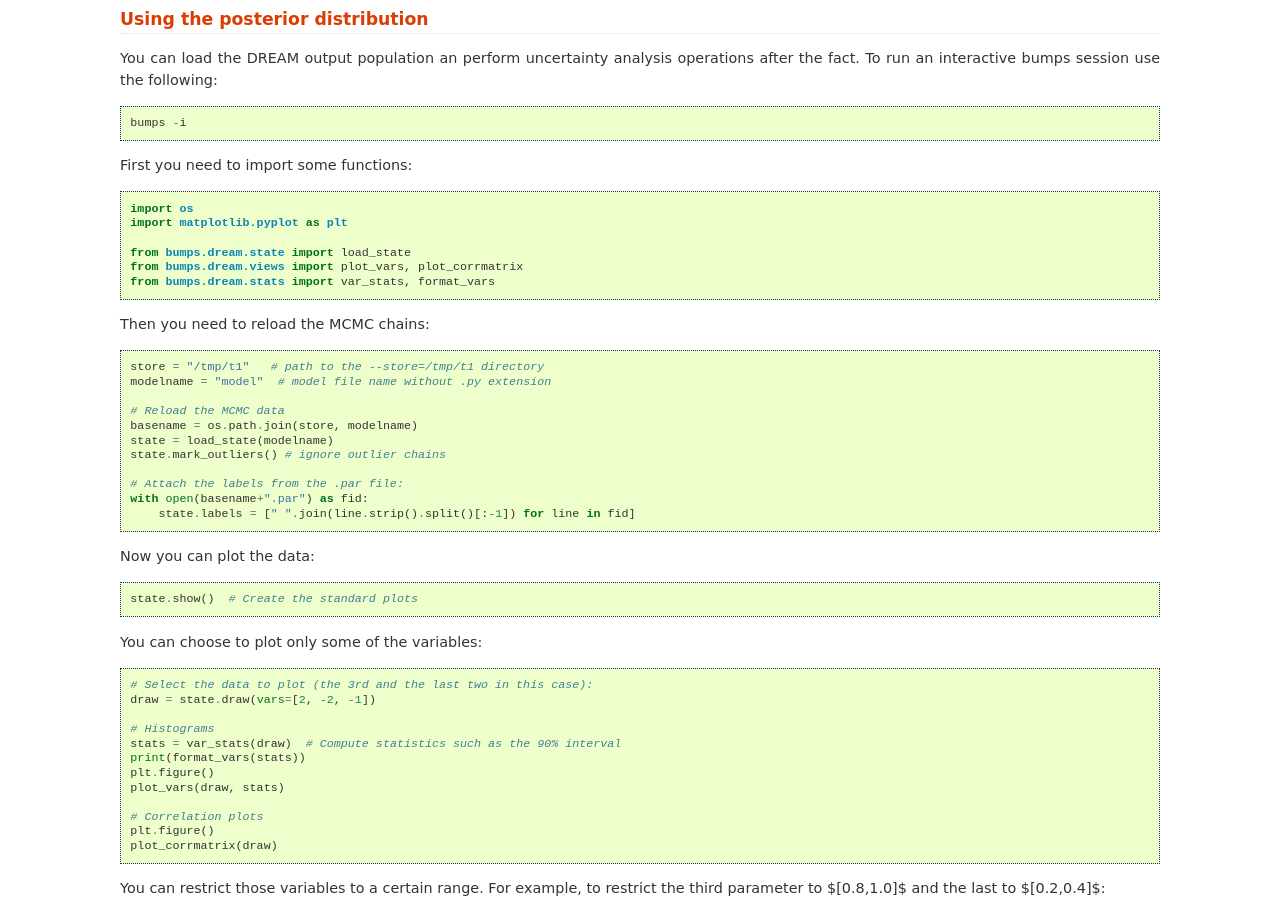
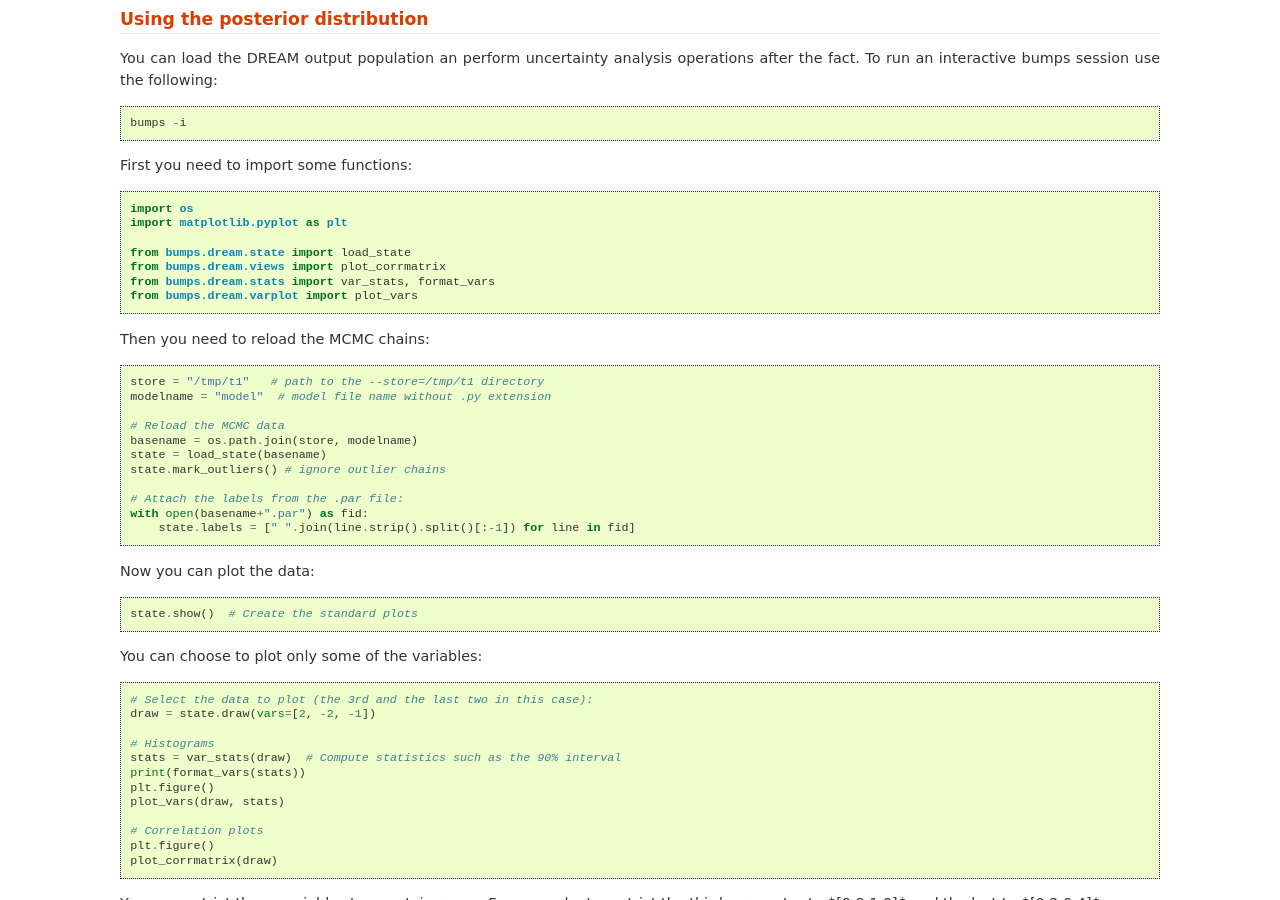
Before and after one commit to bumps/bumps, a Sphinx documentation site: the page built from doc/guide/fitting.rst, in a window 1280 px wide and 900 px high, scrolled down 4818 px. Built offline with Sphinx 7.4.7, drawn with Linux system fonts in a browser that asks for light colours; pages that are not in the unit, such as notebooks, are missing from menus.

Commit message:
fix doctests

```diff
--- a/doc/guide/fitting.rst
+++ b/doc/guide/fitting.rst
@@ -286,8 +286,9 @@ First you need to import some functions::
     import matplotlib.pyplot as plt
 
     from bumps.dream.state import load_state
-    from bumps.dream.views import plot_vars, plot_corrmatrix
+    from bumps.dream.views import plot_corrmatrix
     from bumps.dream.stats import var_stats, format_vars
+    from bumps.dream.varplot import plot_vars
 
 
 Then you need to reload the MCMC chains::
@@ -297,7 +298,7 @@ Then you need to reload the MCMC chains::
 
     # Reload the MCMC data
     basename = os.path.join(store, modelname)
-    state = load_state(modelname)
+    state = load_state(basename)
     state.mark_outliers() # ignore outlier chains
 
     # Attach the labels from the .par file:
```
